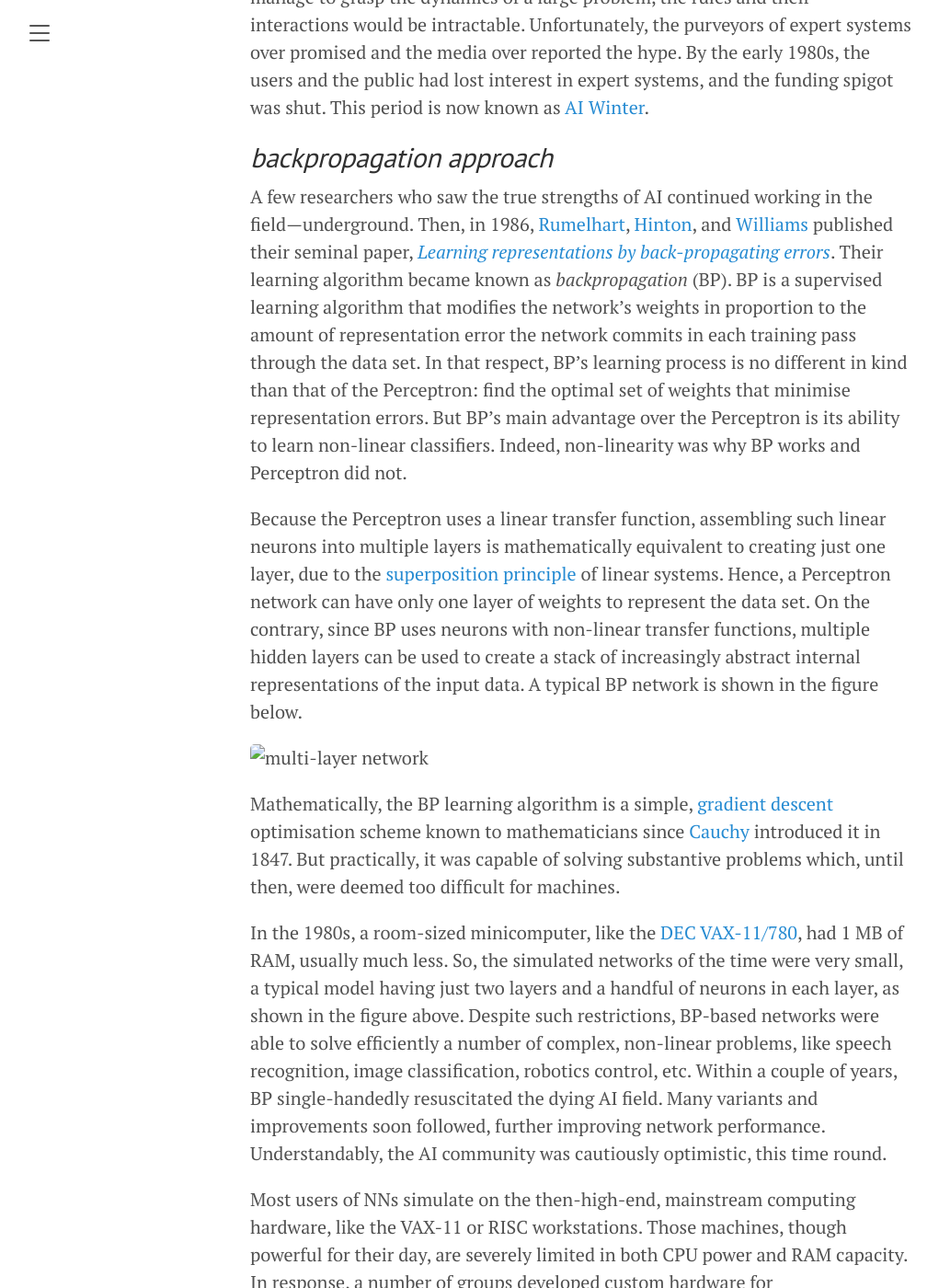
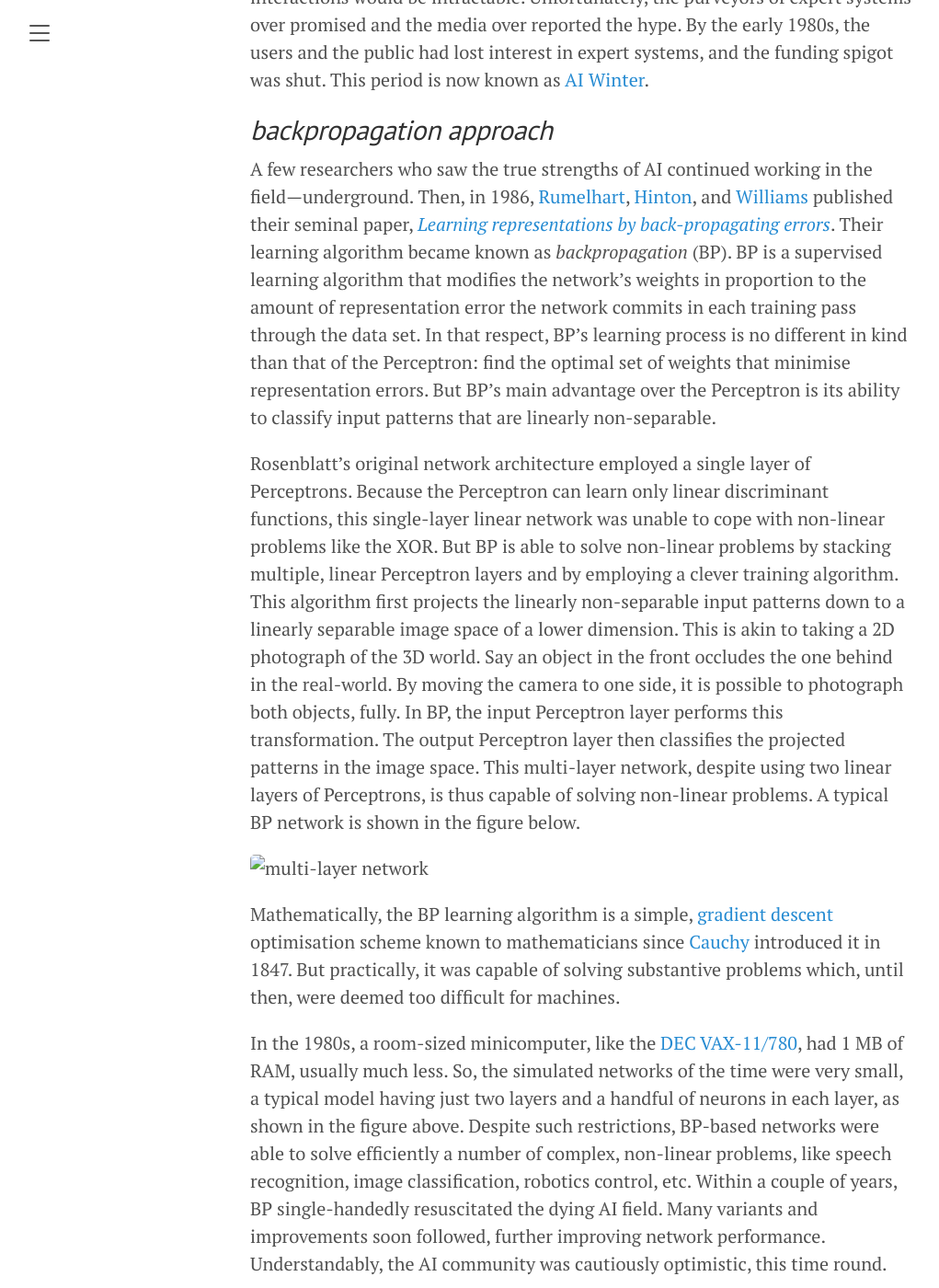
Before and after one commit to amenzwa/amenzwa.github.io, a Jekyll site: the page built from stem/AI/HowAIWorks.md, in a window 1280 px wide and 1400 px high, scrolled down 4919 px. Shown: the whole window at 92% size, without its empty margins (8-1029 px from the left). Built offline with Jekyll 4.4.1, drawn with Linux system fonts in a browser that asks for light colours; our own code applies the rules of GitHub Pages for plain Markdown files; formulas are drawn with MathJax 3; some of the changed text lies outside the part shown.

Commit message:
clarify linear/nonlinear separability

```diff
--- a/stem/AI/HowAIWorks.md
+++ b/stem/AI/HowAIWorks.md
@@ -43,7 +43,7 @@ Many in IT today are of the opinion that AI is a simple matter of programming to
 
 ## *rule-based approach*
 
-The main weakness of the Perceptron was its dogged linearity: it can only learn to discern patterns if they are linearly separable—that is, their classifier boundary is a straight line. The Perceptron's inability to learn even the simplest of non-linear classifiers, like the one required to implement the [exclusive or](https://en.wikipedia.org/wiki/Exclusive_or) (XOR) function shown in the figure below as a dotted curve, led to its eventual downfall.
+The main weakness of the Perceptron was that it can only learn to classify patterns if they are linearly separable—that is, their classifier boundary is linear. The Perceptron's inability to learn even the simplest of non-linear problems, like the non-linear [exclusive or](https://en.wikipedia.org/wiki/Exclusive_or) (XOR) discriminant function shown in the figure below as a dotted curve, led to its eventual downfall.
 
 ![non-linear classifier](../figures/AI/NonLinearClassifier.jpg)
 
@@ -57,9 +57,9 @@ But few things in nature exhibit such orderly behaviour. Moreover, humans unders
 
 ## *backpropagation approach*
 
-A few researchers who saw the true strengths of AI continued working in the field—underground. Then, in 1986, [Rumelhart](https://en.wikipedia.org/wiki/David_Rumelhart), [Hinton](https://en.wikipedia.org/wiki/Geoffrey_Hinton), and [Williams](https://en.wikipedia.org/wiki/Ronald_J._Williams) published their seminal paper, *[Learning representations by back-propagating errors](https://www.nature.com/articles/323533a0)*. Their learning algorithm became known as *backpropagation* (BP). BP is a supervised learning algorithm that modifies the network's weights in proportion to the amount of representation error the network commits in each training pass through the data set. In that respect, BP's learning process is no different in kind than that of the Perceptron: find the optimal set of weights that minimise representation errors. But BP's main advantage over the Perceptron is its ability to learn non-linear classifiers. Indeed, non-linearity was why BP works and Perceptron did not.
+A few researchers who saw the true strengths of AI continued working in the field—underground. Then, in 1986, [Rumelhart](https://en.wikipedia.org/wiki/David_Rumelhart), [Hinton](https://en.wikipedia.org/wiki/Geoffrey_Hinton), and [Williams](https://en.wikipedia.org/wiki/Ronald_J._Williams) published their seminal paper, *[Learning representations by back-propagating errors](https://www.nature.com/articles/323533a0)*. Their learning algorithm became known as *backpropagation* (BP). BP is a supervised learning algorithm that modifies the network's weights in proportion to the amount of representation error the network commits in each training pass through the data set. In that respect, BP's learning process is no different in kind than that of the Perceptron: find the optimal set of weights that minimise representation errors. But BP's main advantage over the Perceptron is its ability to classify input patterns that are linearly non-separable.
 
-Because the Perceptron uses a linear transfer function, assembling such linear neurons into multiple layers is mathematically equivalent to creating just one layer, due to the [superposition principle](https://en.wikipedia.org/wiki/Superposition_principle) of linear systems. Hence, a Perceptron network can have only one layer of weights to represent the data set. On the contrary, since BP uses neurons with non-linear transfer functions, multiple hidden layers can be used to create a stack of increasingly abstract internal representations of the input data. A typical BP network is shown in the figure below.
+Rosenblatt's original network architecture employed a single layer of Perceptrons. Because the Perceptron can learn only linear discriminant functions, this single-layer linear network was unable to cope with non-linear problems like the XOR. But BP is able to solve non-linear problems by stacking multiple, linear Perceptron layers and by employing a clever training algorithm. This algorithm first projects the linearly non-separable input patterns down to a linearly separable image space of a lower dimension. This is akin to taking a 2D photograph of the 3D world. Say an object in the front occludes the one behind in the real-world. By moving the camera to one side, it is possible to photograph both objects, fully. In BP, the input Perceptron layer performs this transformation. The output Perceptron layer then classifies the projected patterns in the image space. This multi-layer network, despite using two linear layers of Perceptrons, is thus capable of solving non-linear problems. A typical BP network is shown in the figure below.
 
 ![multi-layer network](../figures/AI/NetworkMultiLayer.jpg)
 
@@ -175,7 +175,7 @@ In its day, SOM's powerful clustering abilities were used to analyse the local s
 
 ## *supervised learning*
 
-Rumelhart's BP is, without doubt, the best known supervised learning algorithm. BP extends Rosenblatt's Perceptron by employing non-linear neurons in multiple layers. A typical classic BP network comprises three layers—input layer, hidden layer, and output layer—as shown below. For this reason, BP is sometimes referred to as a multi-layer Perceptron network. The input-layer comprises dummy neurons; they are there only to accept input vectors. The weights of the hidden-layer neurons collectively, and cumulatively, form internal representations of the input vectors. The weights of the output-layer neurons map internal representations to output values.
+Rumelhart's BP is, without doubt, the best known supervised learning algorithm. BP extends Rosenblatt's single-layer Perceptron architecture to multiple layers. A typical classic BP network comprises three layers—input layer, hidden layer, and output layer—as shown below. For this reason, BP is sometimes referred to as a multi-layer Perceptron network. The input-layer comprises dummy neurons; they are there only to accept input vectors. In fact, many authors do not consider the network's input a layer at all. The weights of the hidden-layer neurons collectively form internal representations of the input vectors. The weights of the output-layer neurons map internal representations to output values.
 
 ![backpropagation](../figures/AI/ArchitectureBackpropagation.jpg)
 
@@ -214,7 +214,7 @@ In like manner, a convolution layer of a CNN filters out small, local features f
 
 The local feature extraction stage is immediately followed by the stage that detect features, globally. Since local features are extracted from the raw image, they tend to be location specific. But we wish to analyse features across the entire image, without regard to individual locations. A CNN employs a set of *pooling layers* to suppress location sensitivity of features. In essence, a pooling layer merges similar features situated at various locations in the upstream layer. So, each downstream pooling layer is smaller than its upstream neighbour. The last layer of the pooling stage is, therefore, much smaller than the raw input image. Despite its small size, the last pooling layer contains all the essential information contained in the raw image. So, the information density of this feature map is much higher than that of the raw image.
 
-The next stage is the *rectification layer*. It uses rectified linear unit (ReLU) type of neuron, whose transfer function is unipolar and is linear in its input: $f_j(x) = max(0, x)$. Although this transfer function is linear, its clamping of negative input values to $0$ introduces the non-linearity necessary for learning complicated decision boundaries. Modern DLs use the ReLU transfer function with an abrupt transition, instead of the smooth sigmoid transfer function. The sigmoid function was once thought essential to learning, because its continuity property was required by the partial differential operations used to derive the BP learning rule. Later experiments showed conclusively that the use of the ReLU transfer function results in much faster learning.
+The next stage is the *rectification layer*. It uses rectified linear unit (ReLU) type of neuron, whose transfer function is unipolar and is linear in its input: $f_j(x) = max(0, x)$. Although this transfer function is piecewise linear, its clamping of negative input values to $0$ introduces the discontinuity. Modern DLs use the ReLU transfer function with an abrupt transition, instead of the smooth sigmoid transfer function. The sigmoid function was once thought essential to learning, because its continuity property was required by the partial differential operations used to derive the BP learning rule. Later experiments showed conclusively that the use of the ReLU transfer function results in much faster learning.
 
 Finally, the *output mapping layer* maps the network's internal representations of the input data set to the desired outputs. A DL network is trained using BP's learning rule that back-propagates output errors. Hence, the data set must include matching target patterns for input patterns.
 
```
